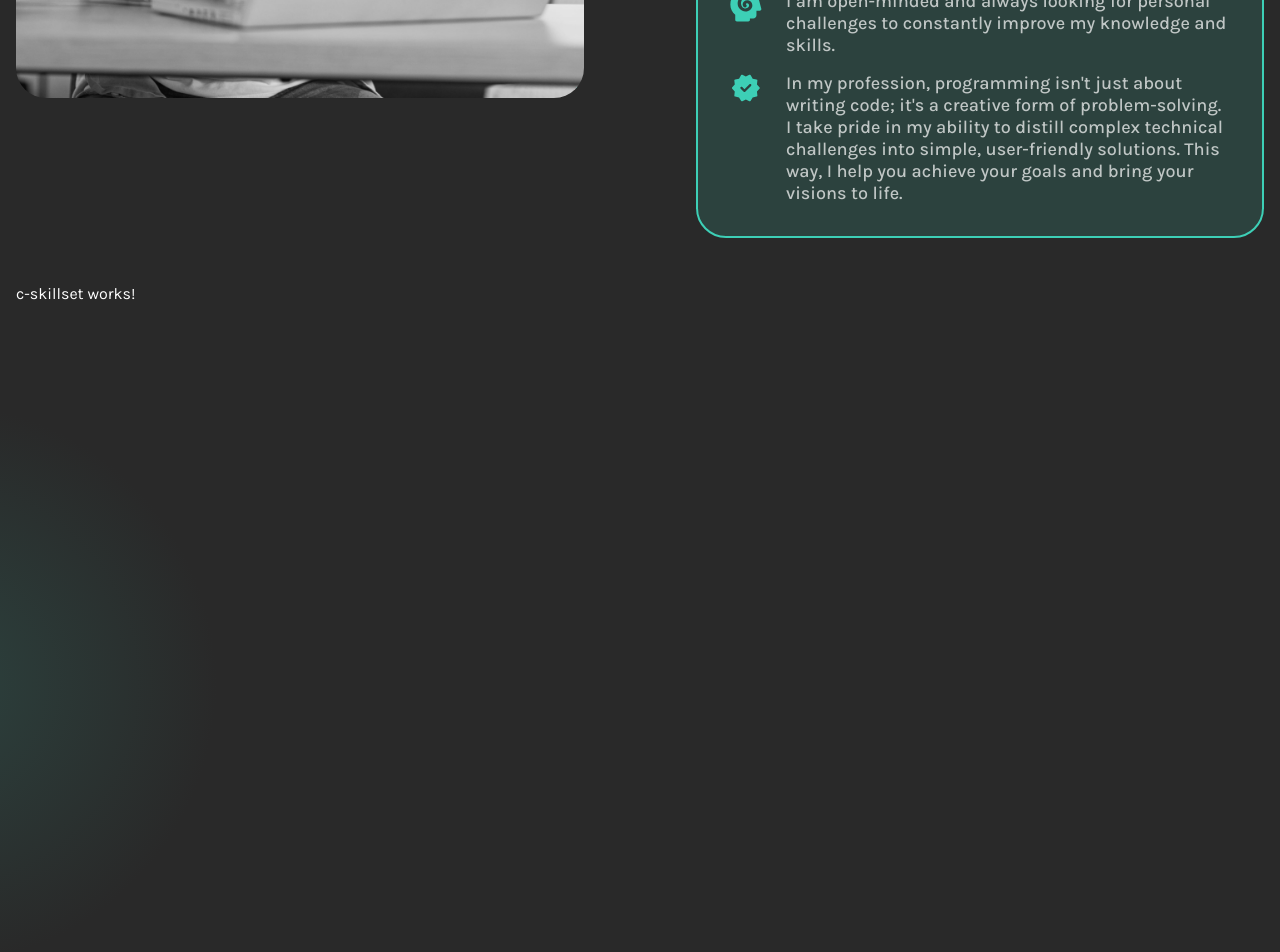
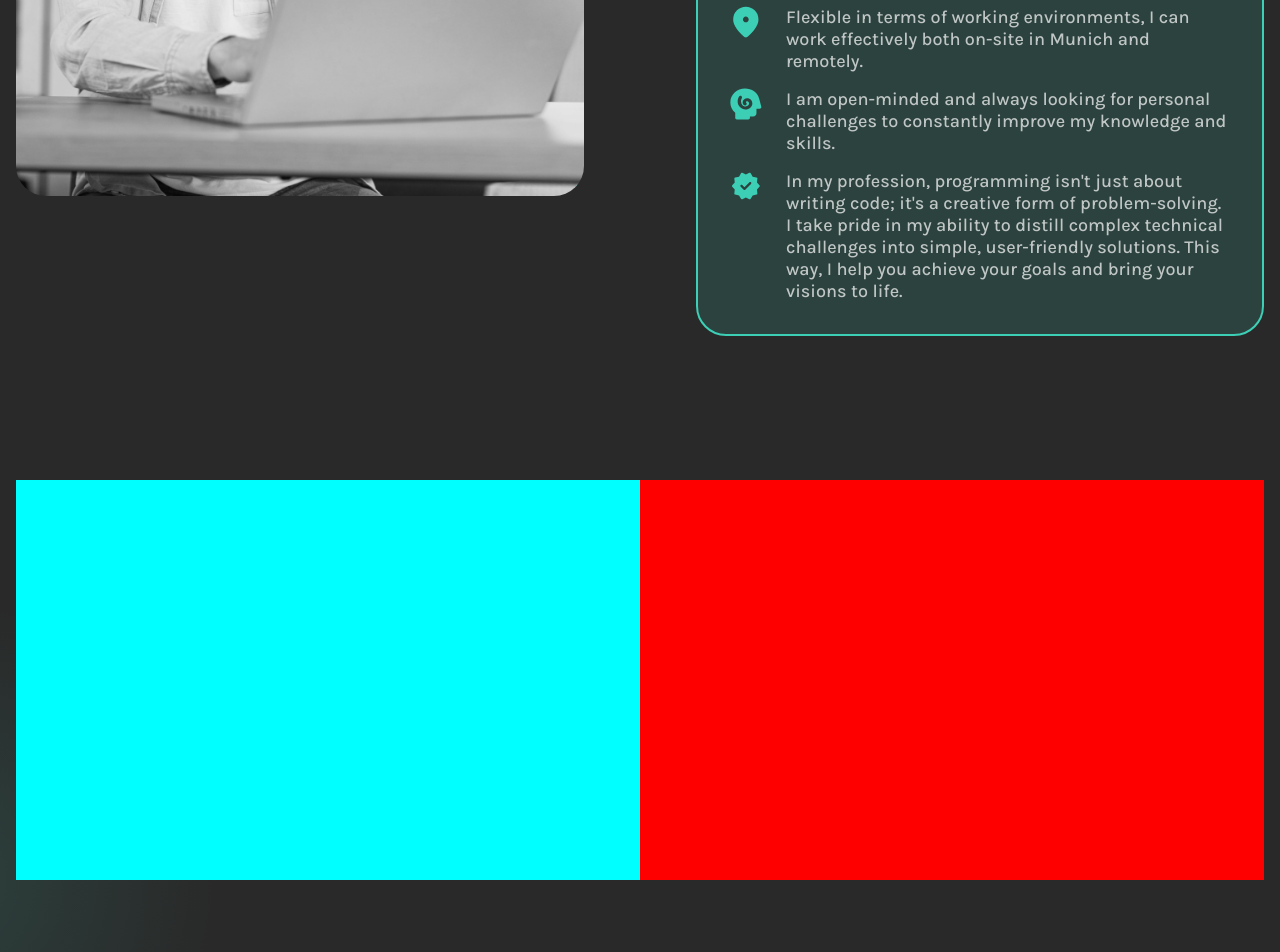
Before and after one commit to RichardStreu/portfolioAngular, an Angular app: page / in a window 1280 px wide. Shown: the part 1316-2268 px from the top of the page. Built offline with nearby package versions, Linux system fonts and the light colour scheme.

Commit message:
fixed about me section paddings

```diff
--- a/src/app/landing-page/sections/b-aboutme/b-aboutme.component.scss
+++ b/src/app/landing-page/sections/b-aboutme/b-aboutme.component.scss
@@ -1,7 +1,8 @@
 @import "../../../../styles.scss";
 
 .aboutMeSection .contentWrapper {
-  height: 100dvh;
+  padding-top: 144px;
+  padding-bottom: 144px;
   display: flex;
   align-items: center;
 }
--- a/src/app/landing-page/sections/c-skillset/c-skillset.component.html
+++ b/src/app/landing-page/sections/c-skillset/c-skillset.component.html
@@ -1,5 +1,6 @@
 <section id="skillsetSection" class="skillsetSection">
   <div class="contentWrapper">
-    <p>c-skillset works!</p>
+    <div class="skillsetLeftPart"></div>
+    <div class="skillsetRightPart"></div>
   </div>
 </section>
--- a/src/app/landing-page/sections/c-skillset/c-skillset.component.scss
+++ b/src/app/landing-page/sections/c-skillset/c-skillset.component.scss
@@ -7,4 +7,20 @@
     rgba($color-highLight, 0.15),
     rgb(41, 41, 41) 20%
   );
+
+  .contentWrapper {
+    display: flex;
+
+    .skillsetLeftPart {
+      flex: 1;
+      background-color: aqua;
+      min-height: 400px;
+    }
+
+    .skillsetRightPart {
+    flex: 1;
+    background-color: red;
+    }
+
+  }
 }
--- a/src/app/landing-page/sections/c-skillset/c-skillset.component.ts
+++ b/src/app/landing-page/sections/c-skillset/c-skillset.component.ts
@@ -12,4 +12,5 @@ export class CSkillsetComponent {
 
   languageService = inject(LanguageService);
 
+
 }
```
